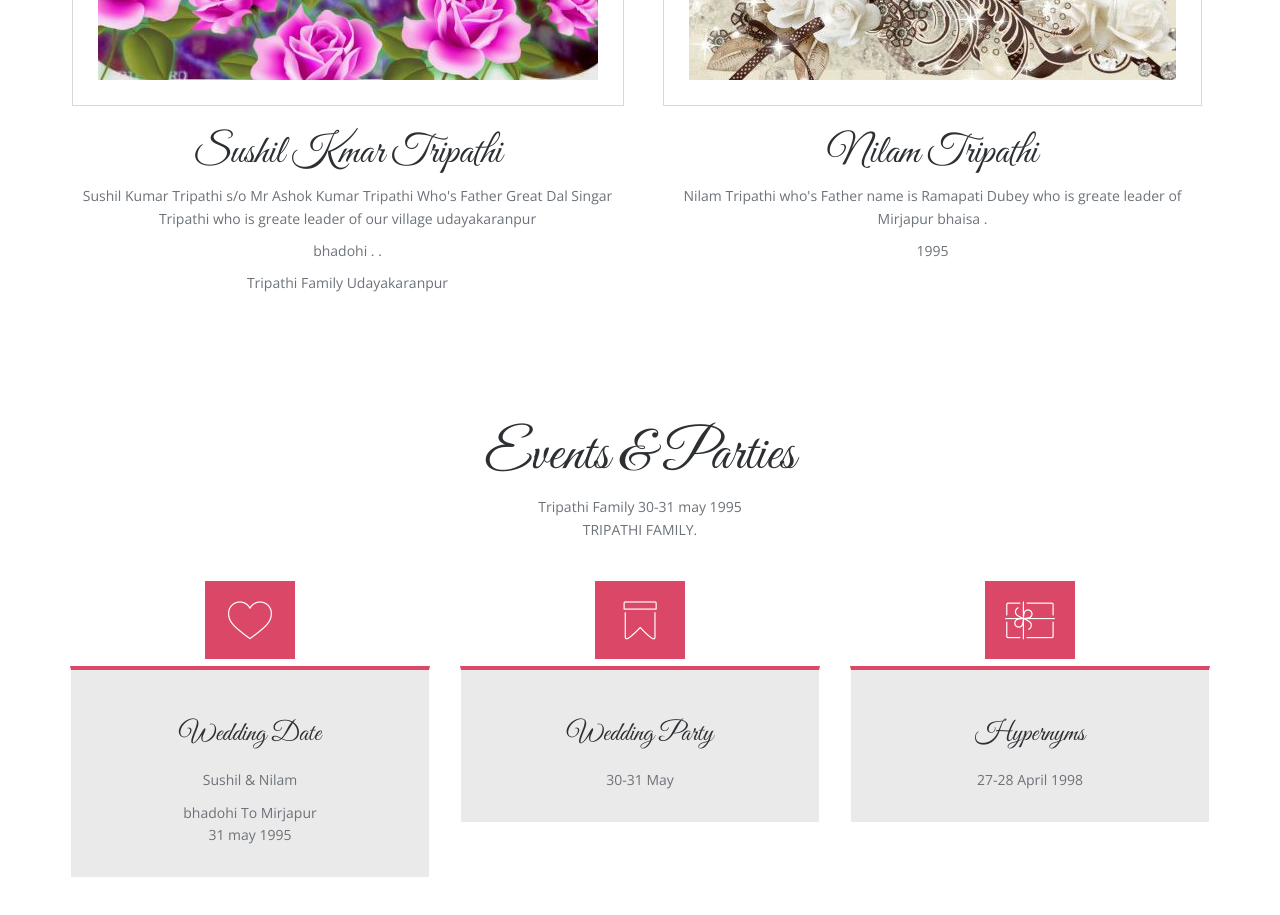
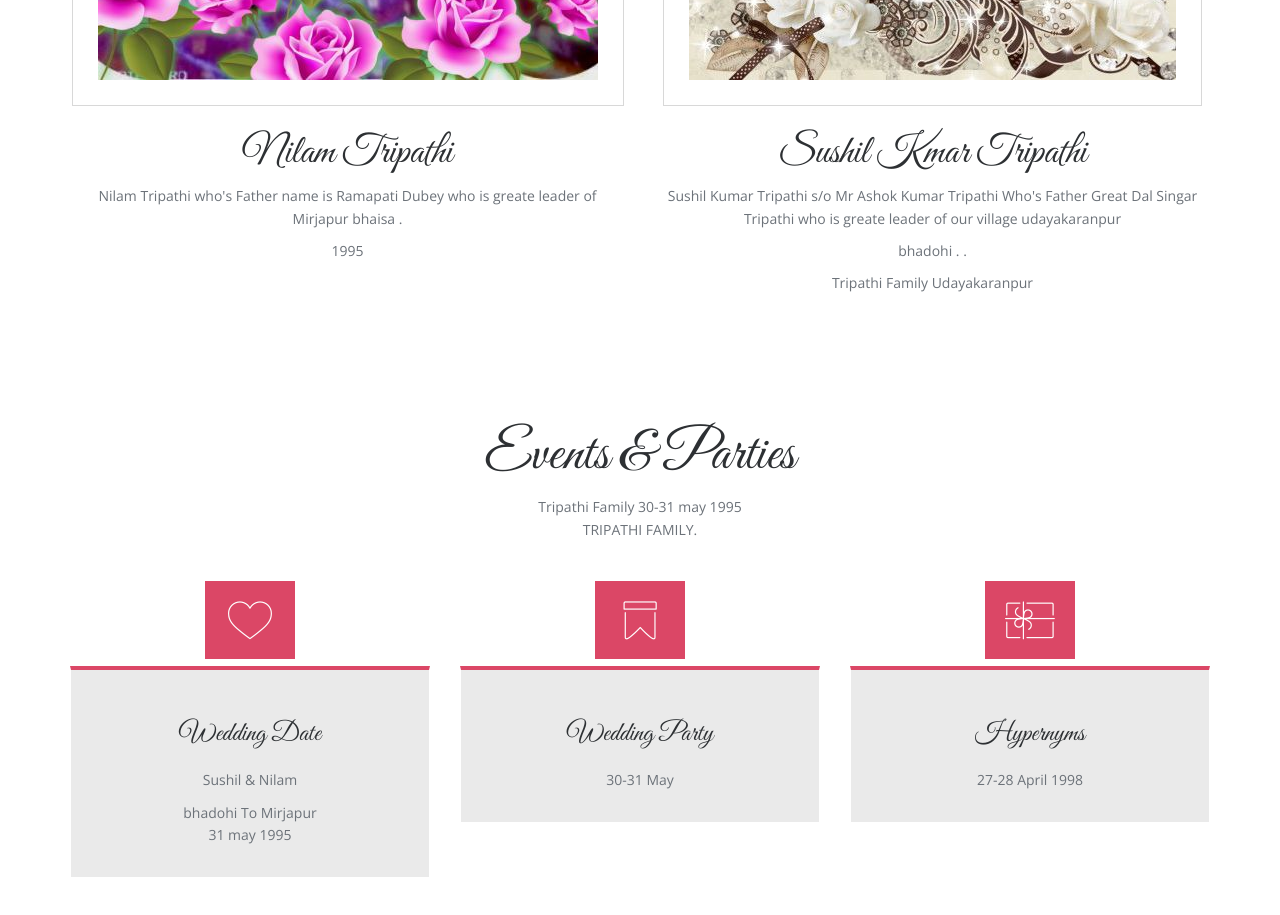
Before and after one commit to Gaurav320/Tripathi.github.io, a plain HTML site: page index.html in a window 1280 px wide. Shown: the part 1640-2555 px from the top of the page. Drawn offline with nearby package versions, Linux system fonts and the light colour scheme; files whose address does not match are found by name.

Commit message:
Update index.html

```diff
--- a/index.html
+++ b/index.html
@@ -115,19 +115,20 @@
     		<div class="col-md-6">
 
 				<img src="images/bride.jpg" alt="bride" class="img-middle"/>
-				<div class="align-center">
-				<h3>Sushil Kmar Tripathi</h3>
-				<p>Sushil Kumar Tripathi s/o Mr Ashok Kumar Tripathi Who's Father Great Dal Singar Tripathi who is greate leader of our village udayakaranpur </p>
-   				<p>bhadohi . .</p>
-				<p>Tripathi Family Udayakaranpur</p>
+				<div class="align-center"><h3>Nilam Tripathi</h3>
+          <p>Nilam Tripathi who's Father name is Ramapati Dubey who is greate leader of Mirjapur bhaisa .</p>
+             <p>1995</p>
+
 				</div>
 			</div>
 				<div class="col-md-6">
 				<img src="images/groom.jpg" alt="bride" class="img-middle"/>
 				<div class="align-center">
-				<h3>Nilam Tripathi</h3>
-				<p>Nilam Tripathi who's Father name is Ramapati Dubey who is greate leader of Mirjapur bhaisa .</p>
-   				<p>1995</p>
+          <h3>Sushil Kmar Tripathi</h3>
+				<p>Sushil Kumar Tripathi s/o Mr Ashok Kumar Tripathi Who's Father Great Dal Singar Tripathi who is greate leader of our village udayakaranpur </p>
+   				<p>bhadohi . .</p>
+				<p>Tripathi Family Udayakaranpur</p>
+
 				</div>
 			</div>
     	</div>
```
